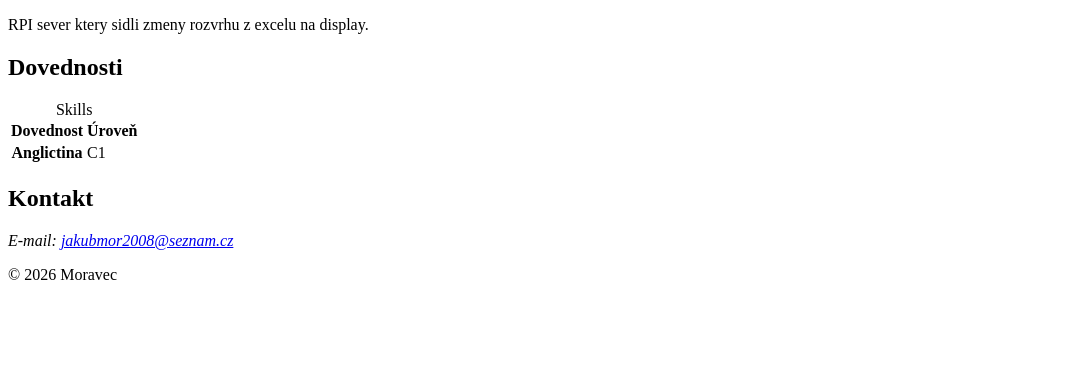
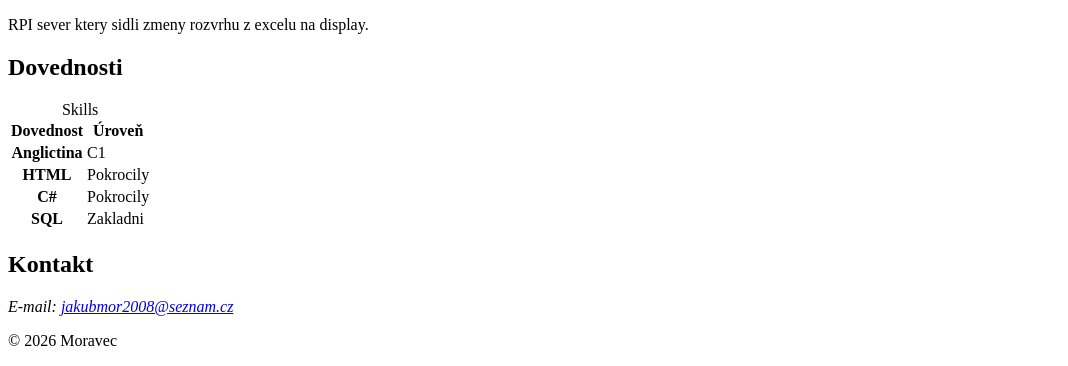
Before and after one commit to Kubajdino/osobni-stranka, a plain HTML site: page index.html in a window 1280 px wide. Shown: the part 645-1011 px from the top of the page, without its empty margins (0-1068 px from the left). Before the commit the page ends 945 px from the top, so only its background shows below. Drawn offline with Linux system fonts and the light colour scheme.

Commit message:
feat: radky v tabulce dovedbnosti

```diff
--- a/index.html
+++ b/index.html
@@ -69,6 +69,18 @@
             <th scope="row">Anglictina</th>
             <td>C1</td>
           </tr>
+          <tr>
+            <th scope="row">HTML</th>
+            <td>Pokrocily</td>
+          </tr>
+          <tr>
+            <th scope="row">C#</th>
+            <td>Pokrocily</td>
+          </tr>
+          <tr>
+            <th scope="row">SQL</th>
+            <td>Zakladni</td>
+          </tr>
         </tbody>
       </table>
     </section>
```
